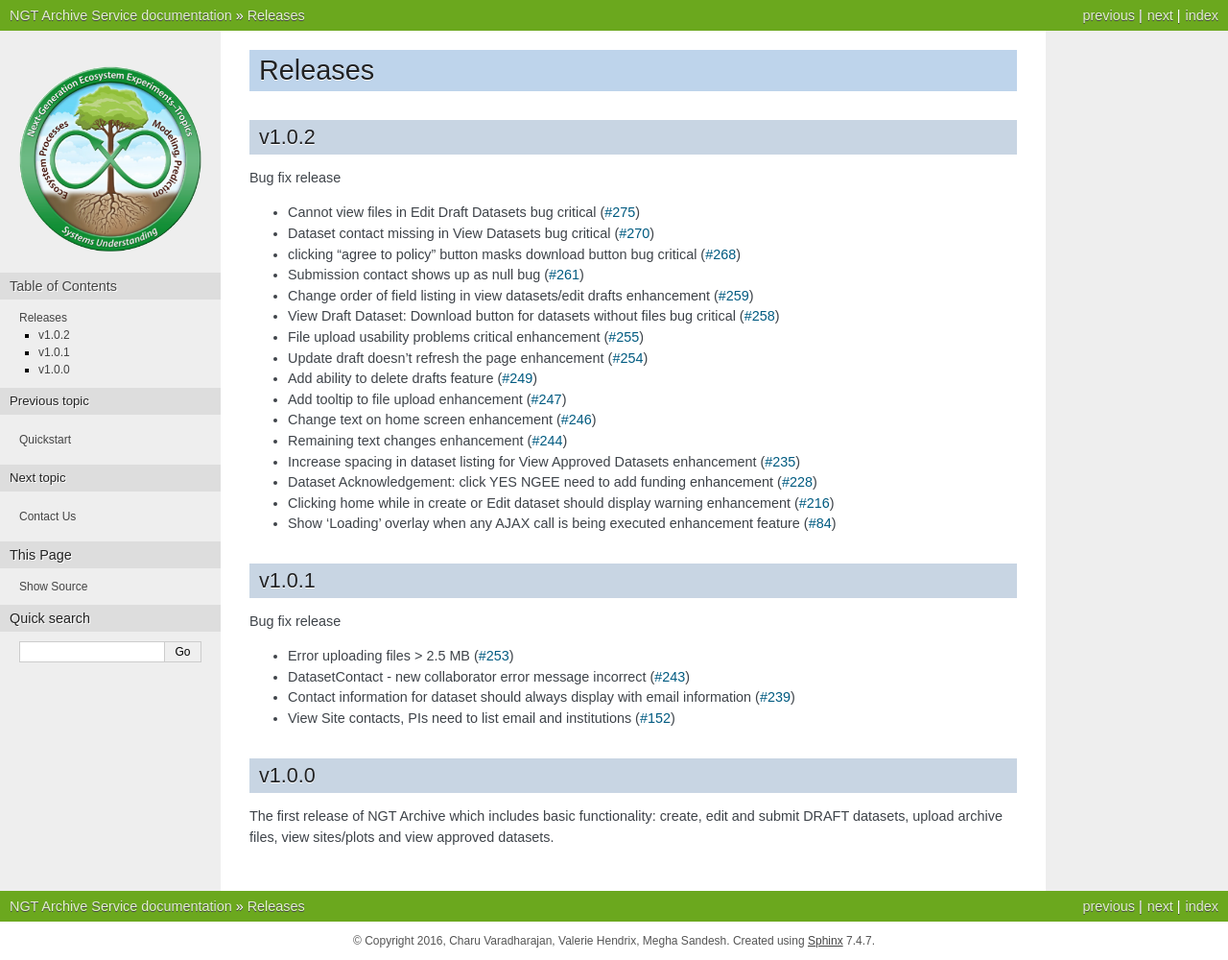
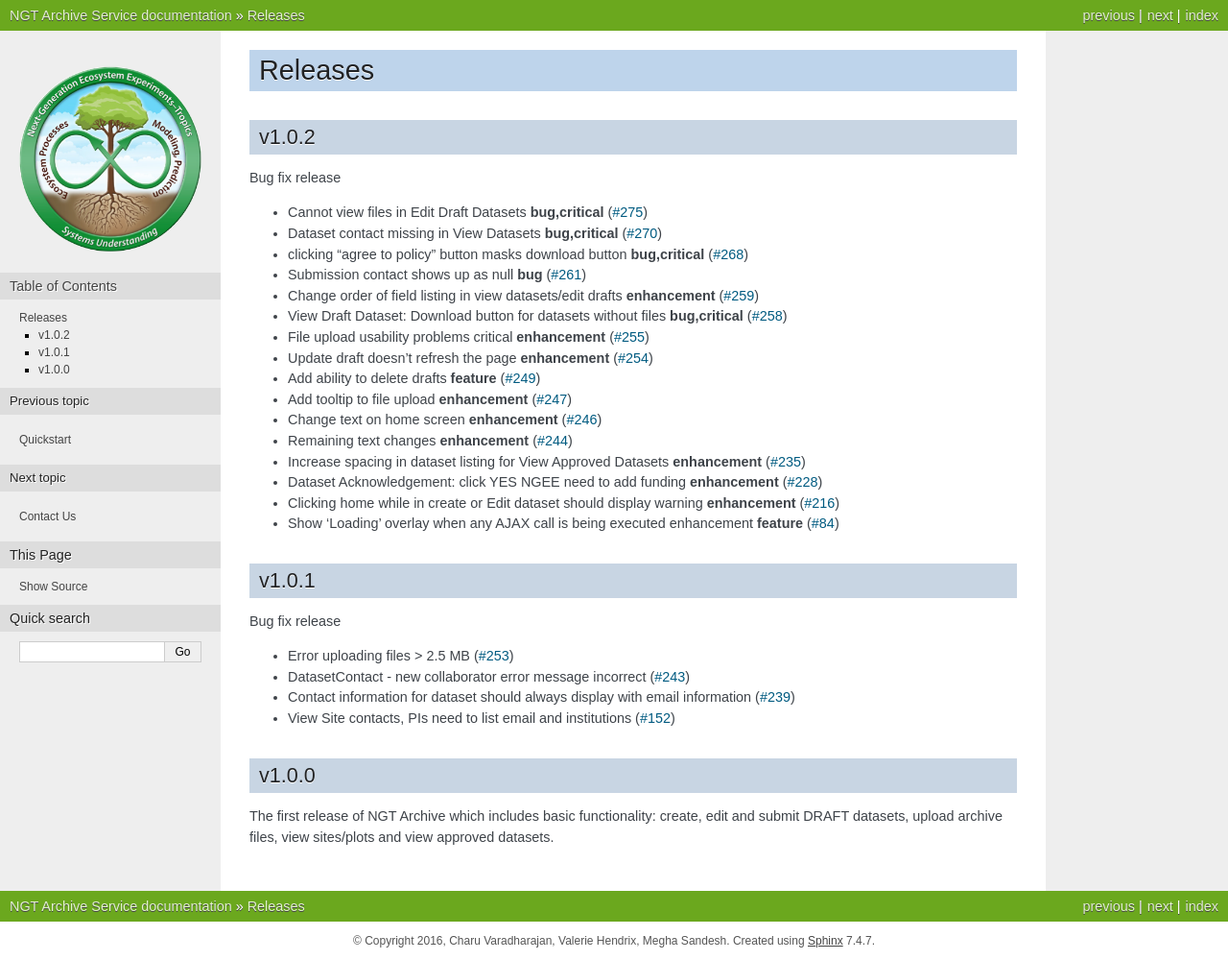
Before and after one commit to NGEET/ngt-archive, a Sphinx documentation site: the page built from docs/releases.rst, in a window 1280 px wide. Shown: the whole page at 96% size. Built offline with Sphinx 7.4.7, drawn with Linux system fonts in a browser that asks for light colours; the version number could not be read and is left out.

```diff
--- a/docs/releases.rst
+++ b/docs/releases.rst
@@ -6,22 +6,22 @@ v1.0.2
 ======
 Bug fix release
 
-- Cannot view files in Edit Draft Datasets bug critical (`#275  <https://github.com/NGEET/ngt-archive/issues/275>`_)
-- Dataset contact missing in View Datasets bug critical (`#270  <https://github.com/NGEET/ngt-archive/issues/270>`_)
-- clicking "agree to policy" button masks download button bug critical (`#268  <https://github.com/NGEET/ngt-archive/issues/268>`_)
-- Submission contact shows up as null bug (`#261  <https://github.com/NGEET/ngt-archive/issues/261>`_)
-- Change order of field listing in view datasets/edit drafts enhancement (`#259  <https://github.com/NGEET/ngt-archive/issues/259>`_)
-- View Draft Dataset: Download button for datasets without files bug critical (`#258  <https://github.com/NGEET/ngt-archive/issues/258>`_)
-- File upload usability problems critical enhancement (`#255  <https://github.com/NGEET/ngt-archive/issues/255>`_)
-- Update draft doesn't refresh the page enhancement (`#254  <https://github.com/NGEET/ngt-archive/issues/254>`_)
-- Add ability to delete drafts feature (`#249  <https://github.com/NGEET/ngt-archive/issues/249>`_)
-- Add tooltip to file upload enhancement (`#247  <https://github.com/NGEET/ngt-archive/issues/247>`_)
-- Change text on home screen enhancement (`#246  <https://github.com/NGEET/ngt-archive/issues/246>`_)
-- Remaining text changes enhancement (`#244  <https://github.com/NGEET/ngt-archive/issues/244>`_)
-- Increase spacing in dataset listing for View Approved Datasets enhancement (`#235  <https://github.com/NGEET/ngt-archive/issues/235>`_)
-- Dataset Acknowledgement: click YES NGEE need to add funding enhancement (`#228  <https://github.com/NGEET/ngt-archive/issues/228>`_)
-- Clicking home while in create or Edit dataset should display warning enhancement (`#216  <https://github.com/NGEET/ngt-archive/issues/216>`_)
-- Show 'Loading' overlay when any AJAX call is being executed enhancement feature (`#84  <https://github.com/NGEET/ngt-archive/issues/84>`_)
+- Cannot view files in Edit Draft Datasets **bug,critical** (`#275  <https://github.com/NGEET/ngt-archive/issues/275>`_)
+- Dataset contact missing in View Datasets **bug,critical** (`#270  <https://github.com/NGEET/ngt-archive/issues/270>`_)
+- clicking "agree to policy" button masks download button **bug,critical** (`#268  <https://github.com/NGEET/ngt-archive/issues/268>`_)
+- Submission contact shows up as null **bug** (`#261  <https://github.com/NGEET/ngt-archive/issues/261>`_)
+- Change order of field listing in view datasets/edit drafts **enhancement** (`#259  <https://github.com/NGEET/ngt-archive/issues/259>`_)
+- View Draft Dataset: Download button for datasets without files **bug,critical** (`#258  <https://github.com/NGEET/ngt-archive/issues/258>`_)
+- File upload usability problems critical **enhancement** (`#255  <https://github.com/NGEET/ngt-archive/issues/255>`_)
+- Update draft doesn't refresh the page **enhancement** (`#254  <https://github.com/NGEET/ngt-archive/issues/254>`_)
+- Add ability to delete drafts **feature** (`#249  <https://github.com/NGEET/ngt-archive/issues/249>`_)
+- Add tooltip to file upload **enhancement** (`#247  <https://github.com/NGEET/ngt-archive/issues/247>`_)
+- Change text on home screen **enhancement** (`#246  <https://github.com/NGEET/ngt-archive/issues/246>`_)
+- Remaining text changes **enhancement** (`#244  <https://github.com/NGEET/ngt-archive/issues/244>`_)
+- Increase spacing in dataset listing for View Approved Datasets **enhancement** (`#235  <https://github.com/NGEET/ngt-archive/issues/235>`_)
+- Dataset Acknowledgement: click YES NGEE need to add funding **enhancement** (`#228  <https://github.com/NGEET/ngt-archive/issues/228>`_)
+- Clicking home while in create or Edit dataset should display warning **enhancement** (`#216  <https://github.com/NGEET/ngt-archive/issues/216>`_)
+- Show 'Loading' overlay when any AJAX call is being executed enhancement **feature** (`#84  <https://github.com/NGEET/ngt-archive/issues/84>`_)
 
 v1.0.1
 ======
```
